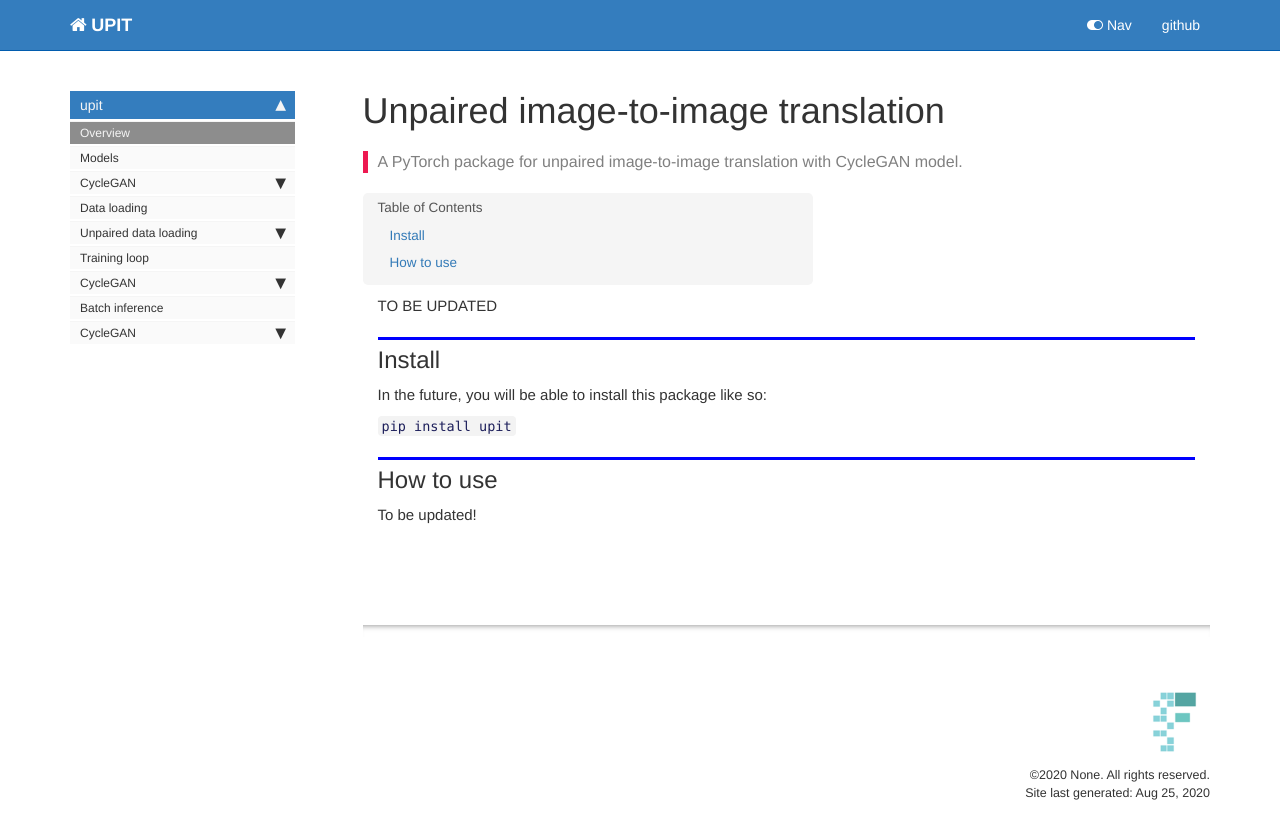
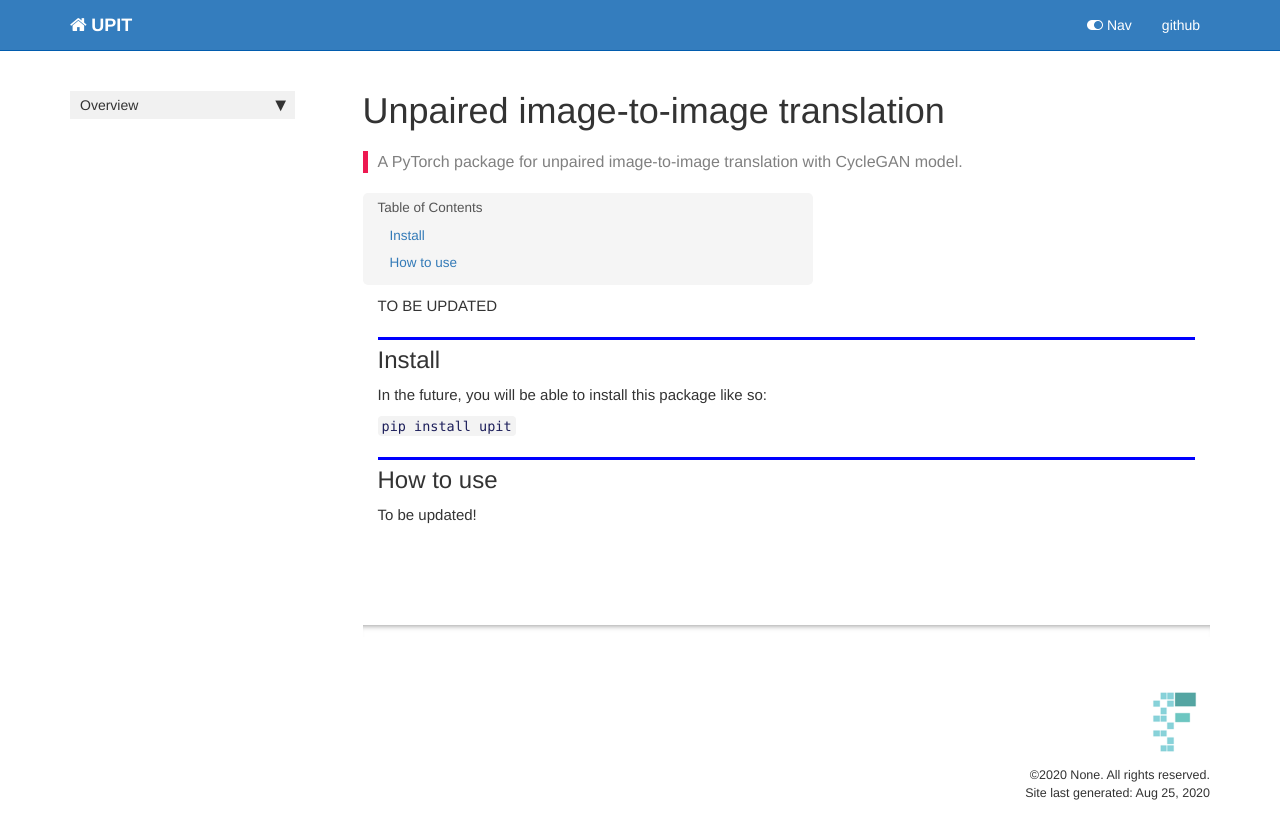
Before and after one commit to tmabraham/UPIT, a Jekyll site: the page built from docs/index.html, in a window 1280 px wide. Shown: the top 839 px of the page. Built offline with Jekyll 4.4.1, drawn with Linux system fonts in a browser that asks for light colours; nearby versions of some CDN libraries; comment, search, counter and statistics services are not loaded.

Commit message:
nbdev_build_docs

```diff
--- a/docs/_data/sidebars/home_sidebar.yml
+++ b/docs/_data/sidebars/home_sidebar.yml
@@ -5,10 +5,10 @@
 # Instead edit ../../sidebar.json
 entries:
 - folders:
+  - output: web,pdf
+    title: Overview
+    url: /
   - folderitems:
-    - output: web,pdf
-      title: Overview
-      url: /
     - output: web
       subfolders:
       - output: web,pdf
@@ -33,7 +33,5 @@
         title: CycleGAN
         url: /inference.cyclegan
       title: Batch inference
-    output: web
-    title: upit
   output: web
   title: Sidebar
```
